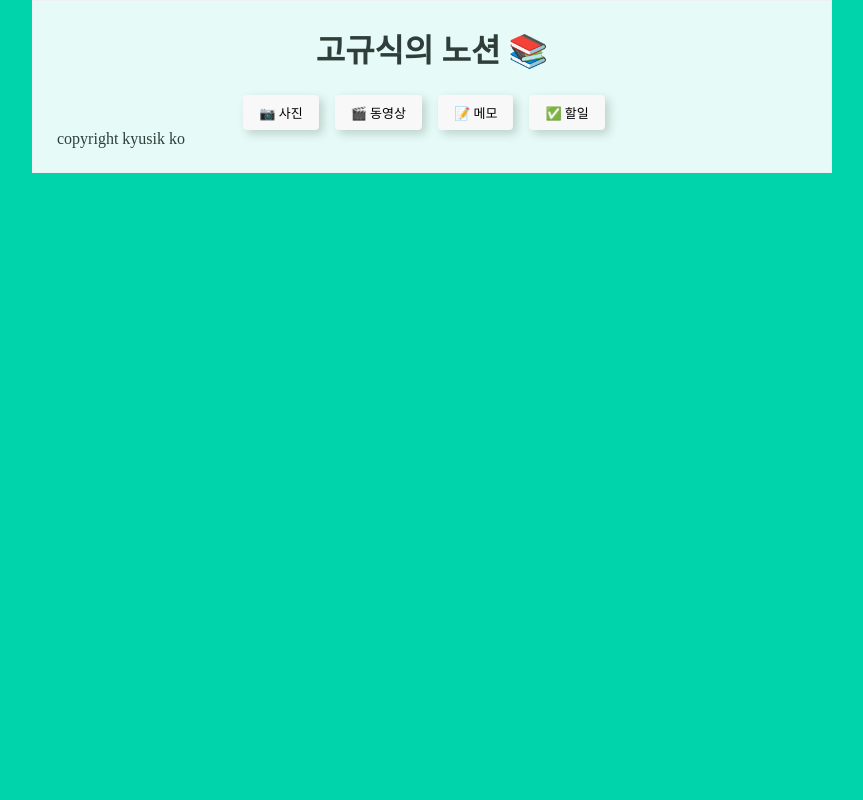
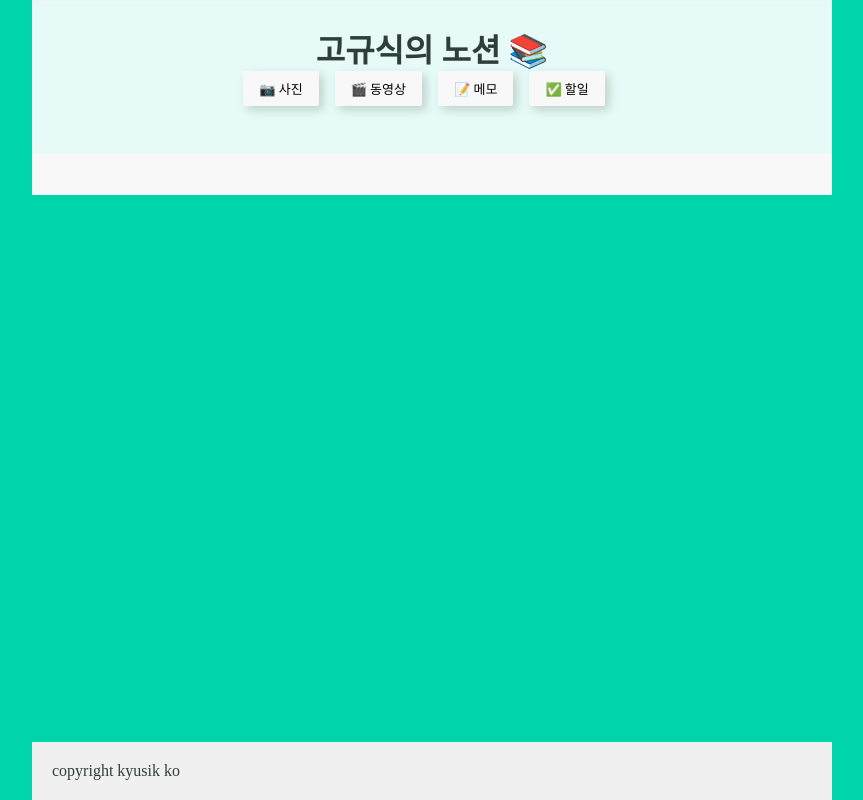
Before and after one commit to kokyusik91/pure-typescript-notion, a plain HTML site: page index.html in a window 1280 px wide. Shown: the whole page, without its empty margins (208-1071 px from the left). Drawn offline with Linux system fonts and the light colour scheme; a web font is replaced by a local one.

Commit message:
✨ mark up index.html and styles

```diff
--- a/index.html
+++ b/index.html
@@ -9,21 +9,25 @@
   <title>Notions</title>
 </head>
 <body id='body-container'>
+
   <main id='main-container'>
-    <header>
-    <h1 id='main-title'>고규식의 노션 📚</h1>
-    <ul class='main-button-list'>
-      <li class='main-button'><button>📷  사진</button></li>
-      <li class='main-button'><button>🎬  동영상</button></li>
-      <li class='main-button'><button>📝  메모</button></li>
-      <li class='main-button'><button>✅  할일</button></li>
-    </ul>
-  </header>
-  <section id='section-page'></section>
-  <footer>
+    <header class='banner'>
+      <h1 id='banner_title'>고규식의 노션 📚</h1>
+      <ul class='control_pannel'>
+        <li><button id='new_image' class='create-button'>📷  사진</button></li>
+        <li><button id='new_video' class='create-button'>🎬  동영상</button></li>
+        <li><button id='new_memo' class='create-button'>📝  메모</button></li>
+        <li><button id='new_todo' class='create-button'>✅  할일</button></li>
+      </ul>
+    </header>
+
+  <section class='document'></section>
+
+  <footer class='footer'>
     <p>copyright kyusik ko</p>
   </footer>
-  <script type='module' src='./dist/js/index.js' defer></script>
+
+  <script type='module' src='./dist/index.js' defer></script>
   </main>
 </body>
 </html>
--- a/styles/layout.css
+++ b/styles/layout.css
@@ -8,31 +8,60 @@
 }
 
 #main-container {
-  padding: 24px;
+  position: relative;
+  width: 100%;
+  height: 100%;
   background-color: var(--color-sub-green);
   border: 1px solid var(--color-border);
 }
 
-#main-container #main-title {
-  text-align: center;
+.banner {
+  padding: 24px;
   margin-bottom: 24px;
 }
 
-#main-container .main-button-list {
+#main-container #banner_title {
+  text-align: center;
+}
+
+#main-container .control_pannel {
   display: flex;
   justify-content: center;
 }
 
-#main-container .main-button-list .main-button {
+#main-container li {
+  margin-right: 16px;
+}
+
+#main-container .control_pannel .create-button {
   padding: 8px 16px;
-  margin-right: 16px;
   background-color: var(--color-table-inner);
-  border-radius: 4px;
+  border-radius: 2px;
   box-shadow: 4px 4px 10px rgba(30, 38, 35, 0.2);
 }
 
-.main-button > button {
+.create-button {
   width: 100%;
   font-size: 13px;
   font-weight: 500;
+  /* 무억? */
+  user-select: none;
+  text-transform: uppercase;
 }
+
+.document {
+  height: 100%;
+  background-color: var(--color-table-inner);
+  padding: 20px 0;
+}
+
+footer {
+  padding: 20px;
+  position: fixed;
+  width: 100%;
+  max-width: 800px;
+  left: 50%;
+  bottom: 0;
+  transform: translateX(-50%);
+  background-color: var(--color-border);
+}
```
